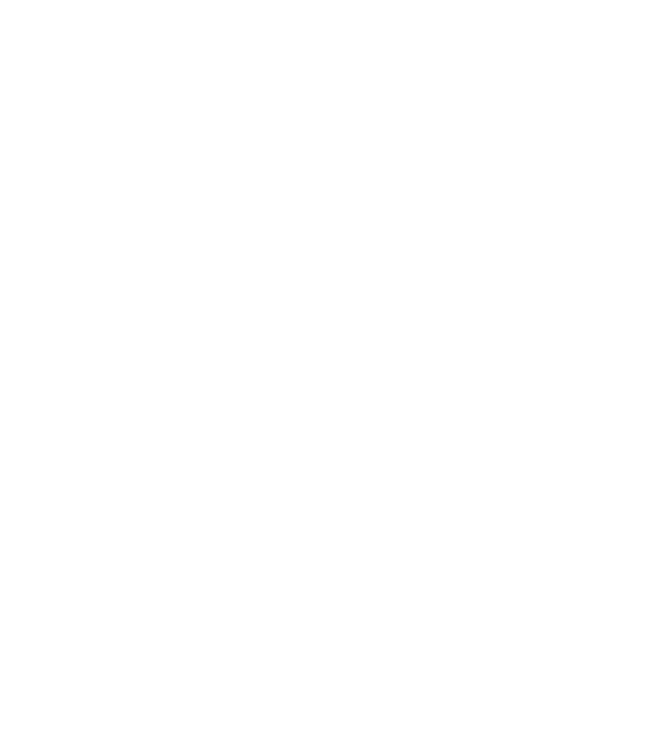
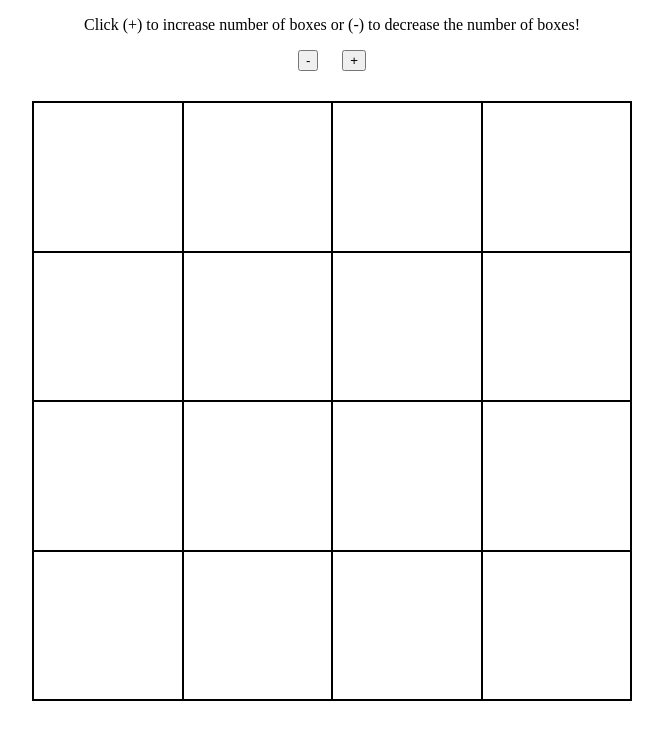
Before and after one commit to platosocrates/etch-a-sketch, a plain HTML site: page index.html in a window 1280 px wide. Shown: the whole page, without its empty margins (308-971 px from the left). Drawn offline with Linux system fonts and the light colour scheme.

Commit message:
Setup basic layout

```diff
--- a/index.html
+++ b/index.html
@@ -9,6 +9,15 @@
 
 </head>
 <body>
+    <div id="size-selector">
+        <p>Click (+) to increase number of boxes or (-) to decrease the number of boxes!</p>
+        <div id="buttonbox">
+            <button type="button">-</button>
+            <button type="button">+</button>
+        </div>
+    </div>
+    <div id="box-container">
+    </div>
 
 
     <script src="main.js"></script>
--- a/main.js
+++ b/main.js
@@ -0,0 +1,13 @@
+let boxContainer = document.querySelector('#box-container');
+let x = 16;
+
+// creates boxes = x
+function createBoxes(numberOfBoxes) {
+    for(i = 0; i < numberOfBoxes; i++) {
+        const newBox = document.createElement('div');
+        newBox.classList.toggle('box');
+        boxContainer.appendChild(newBox);
+    };
+};
+
+createBoxes(x);
--- a/style.css
+++ b/style.css
@@ -0,0 +1,35 @@
+html {
+    box-sizing: border-box;
+  }
+  *, *:before, *:after {
+    box-sizing: inherit;
+  }
+
+/* size-selector */
+#size-selector {
+    text-align: center;
+    padding-bottom: 30px;
+}
+
+button {
+    margin: 0 10px;
+}
+
+
+
+
+
+/* flex-boxes */
+#box-container {
+    width: 600px;
+    height: 600px;
+    border: 1px groove black;
+    margin: auto;
+    display: flex;
+    flex-wrap: wrap;
+}
+
+.box {
+    border: 1px solid black;
+    width: 25%;
+}
```
